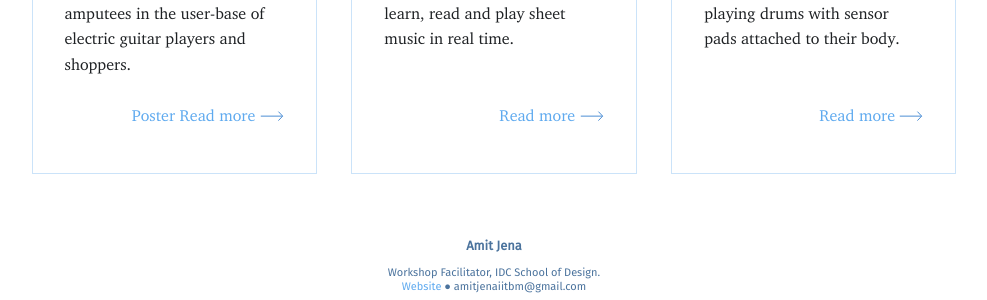
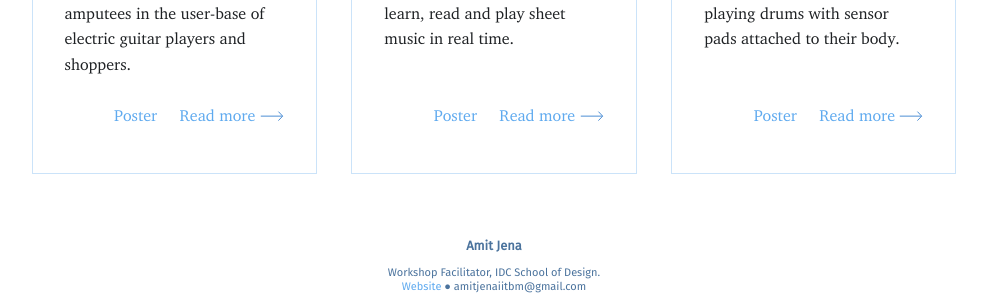
Before and after one commit to amitjenaiitbm/ma-dfworkshop, a Jekyll site: the page built from index.md, in a window 1280 px wide. Shown: the part 1042-1342 px from the top of the page, without its empty margins (146-1133 px from the left). Built offline with Jekyll 4.4.1, drawn with Linux system fonts in a browser that asks for light colours; nearby versions of some CDN libraries.

Commit message:
Update home.html

```diff
--- a/_layouts/home.html
+++ b/_layouts/home.html
@@ -43,7 +43,7 @@ layout: default
                     </div>
                     <div class="medium">
                         <a href="posters/armStrum.jpg" target="_blank">
-                          Poster
+                          Poster &nbsp;&nbsp;&nbsp;
                         </a>
                         <a href="https://rishi4git.github.io/Guitar.io/" target="_blank">Read more
 
@@ -72,9 +72,8 @@ layout: default
 
 
                 <div class="project-card by2">
-                    <a href="posters/miDoRe.jpg" target="_blank">
-                        <div class="cover" style="background-image: url('{{site.baseurl}}img/miDoRe.jpeg')"></div>
-                    </a>
+                    <div class="cover" style="background-image: url('{{site.baseurl}}img/miDoRe.jpeg')"></div>
+
                     <div class="text">
                             <div class="overflow-box">
                                     <div class="os">Team Two</div>
@@ -82,7 +81,12 @@ layout: default
                                     <div class="charter">An assistive wearable device for the visually impaired, to learn, read and play sheet music in real time.</div>
                             </div>
                     </div>
-                    <div class="medium"><a href="https://sugandha-katoch.github.io/MiDoRe/" target="_blank">Read more
+
+                    <div class="medium">
+                        <a href="posters/miDoRe.jpg" target="_blank">
+                            Poster &nbsp;&nbsp;&nbsp;
+                        </a>
+                        <a href="https://sugandha-katoch.github.io/MiDoRe/" target="_blank">Read more
 
     <svg width="24px" height="10px" viewBox="0 0 24 10" version="1.1" xmlns="http://www.w3.org/2000/svg" xmlns:xlink="http://www.w3.org/1999/xlink">
         <g id="Page-1" stroke="none" stroke-width="1" fill="none" fill-rule="evenodd">
@@ -120,7 +124,11 @@ layout: default
                                     <div class="charter">A kit for visually impaired children that can be used for playing drums with sensor pads attached to their body.</div>
                             </div>
                     </div>
-                    <div class="medium"><a href="https://alensouthland.github.io/Drum-Suit/" target="_blank">Read more
+                    <div class="medium">
+                        <a href="posters/drumSuit.jpg" target="_blank">
+                            Poster &nbsp;&nbsp;&nbsp;
+                        </a>
+                        <a href="https://alensouthland.github.io/Drum-Suit/" target="_blank">Read more
 
     <svg width="24px" height="10px" viewBox="0 0 24 10" version="1.1" xmlns="http://www.w3.org/2000/svg" xmlns:xlink="http://www.w3.org/1999/xlink">
         <g id="Page-1" stroke="none" stroke-width="1" fill="none" fill-rule="evenodd">
```
